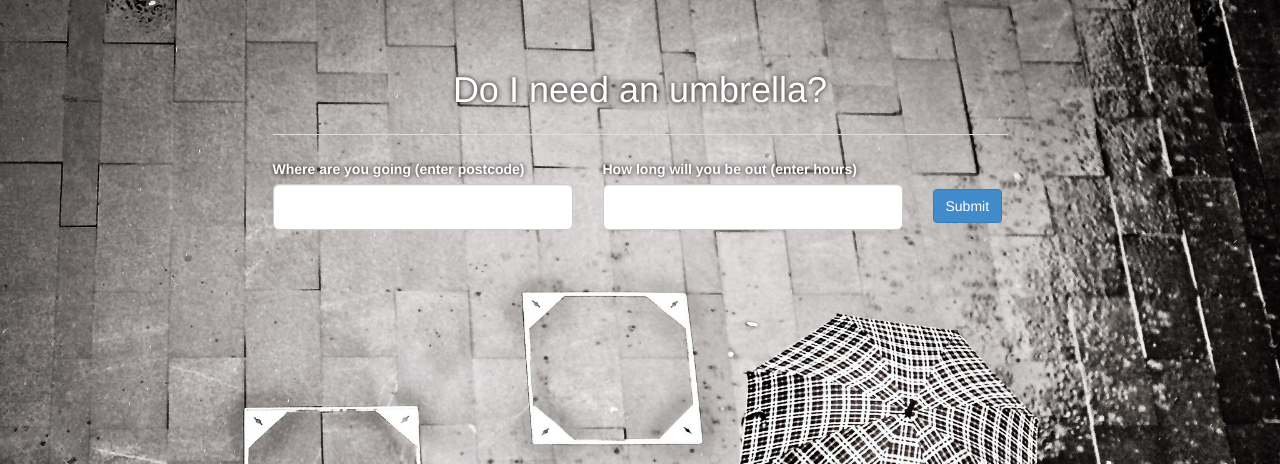
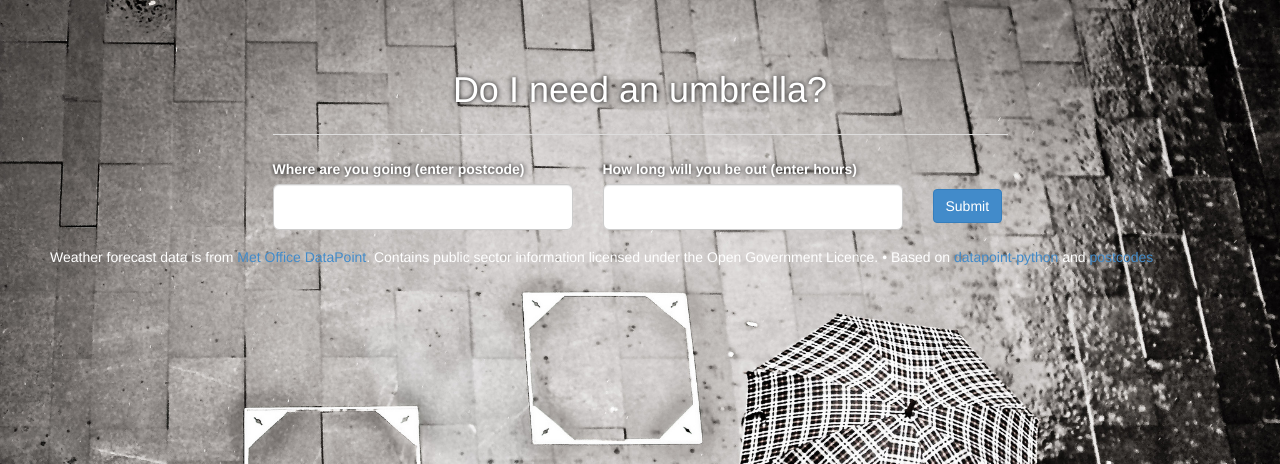
Before and after one commit to oliverroick/do-i-need-an-umbrella, a Flask app: page / in a window 1280 px wide. Shown: the top 464 px of the page. Run offline with Flask 2, Linux system fonts and the light colour scheme; some libraries are stand-ins or nearby versions.

Commit message:
Update index.html

```diff
--- a/templates/index.html
+++ b/templates/index.html
@@ -37,5 +37,6 @@
 
             <button class="btn btn-primary" type="submit">Submit</button>
         </form>
+        <div id="credits">Weather forecast data is from <a href="http://www.metoffice.gov.uk/datapoint">Met Office DataPoint</a>. Contains public sector information licensed under the Open Government Licence. &bull; Based on <a href="https://github.com/jacobtomlinson/datapoint-python">datapoint-python</a> and <a href="https://github.com/e-dard/postcodes">postcodes</a></div>
     </body>
 </html>
```
